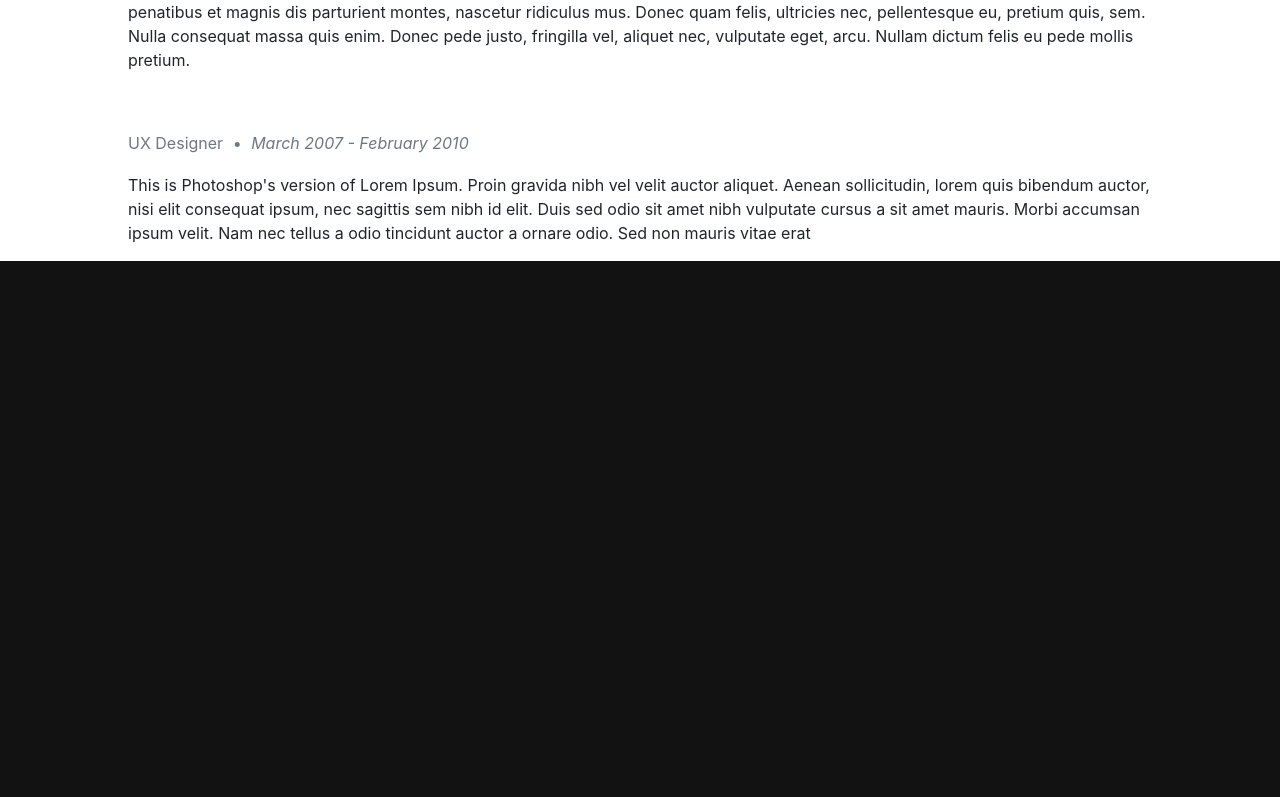
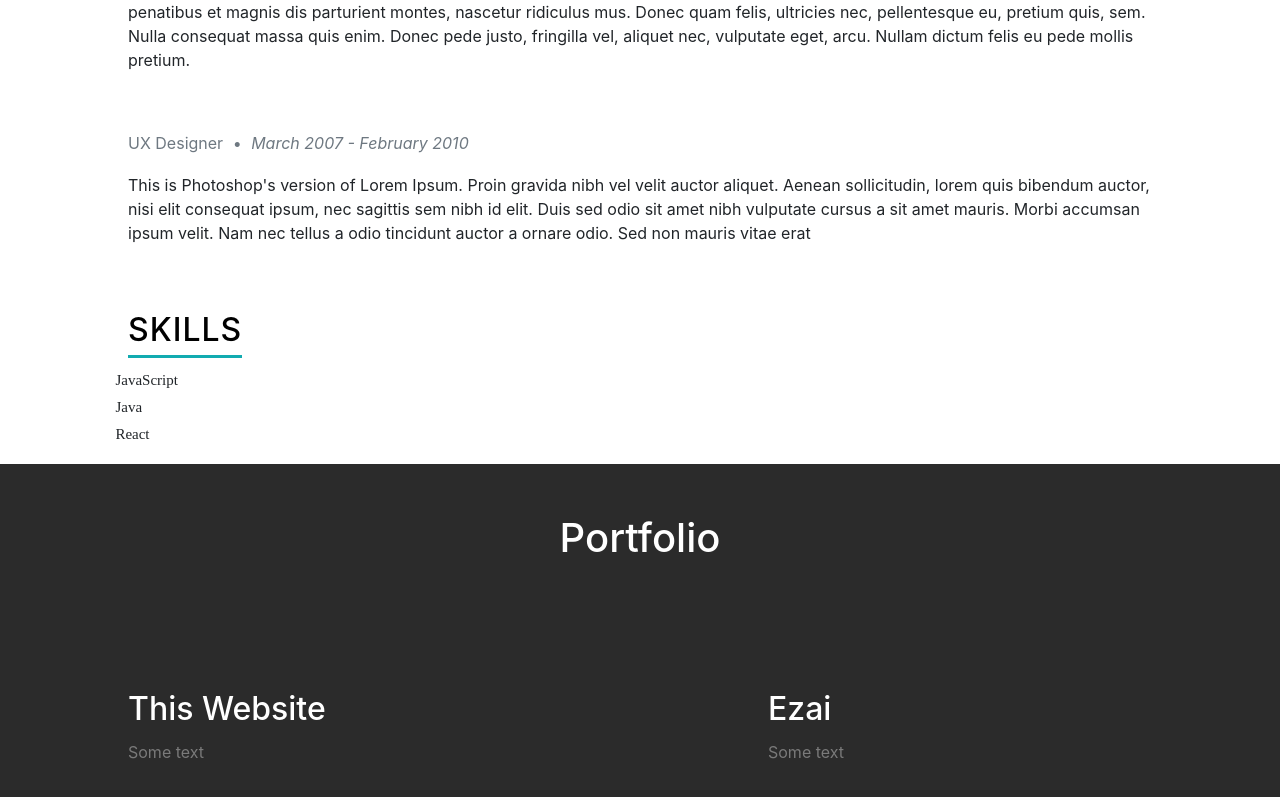
Before and after one commit to sebastianpenttinen/personalSite, a React (Create React App) app: page / in a window 1280 px wide. Shown: the part 1971-2768 px from the top of the page. Before the commit the page ends 2232 px from the top, so only its background shows below. Built offline with nearby package versions, Linux system fonts and the light colour scheme.

Commit message:
added portfolio & sticky navbar

```diff
--- a/src/components/Home.js
+++ b/src/components/Home.js
@@ -5,6 +5,8 @@ import { Welcome } from "./Welcome";
 import { About } from "./About";
 import { Education } from "./Education";
 import { Work } from "./Work";
+import { Skills } from "./Skills";
+import { Portfolio } from "./Portfolio";
 export class Home extends Component {
   static displayName = Home.name;
 
@@ -19,6 +21,8 @@ export class Home extends Component {
         <About />
         <Education />
         <Work />
+        <Skills />
+        <Portfolio />
       </div>
     );
   }
--- /dev/null
+++ b/src/components/Portfolio.js
@@ -0,0 +1,51 @@
+import React, { Component } from "react";
+
+const columnStyle = {
+  float: "left",
+  width: "50%",
+  padding: "10%",
+  background: "#2b2b2b"
+};
+
+const headingStyle = {
+  color: "#fff",
+  textAlign: "center",
+  paddingTop: "50px",
+  marginBottom: "0px"
+};
+
+const paragraphStyle = {
+  lineHeight: "30px",
+  color: "#7a7a7a"
+};
+
+const subHeading = {
+  color: "#fff"
+};
+export class Portfolio extends Component {
+  render() {
+    return (
+      <div style={{ background: "#2b2b2b" }}>
+        <h1 style={headingStyle}>Portfolio</h1>
+        <div>
+          <div style={columnStyle}>
+            <h2 style={subHeading}> This Website</h2>
+            <p style={paragraphStyle}> Some text</p>
+          </div>
+          <div style={columnStyle}>
+            <h2 style={subHeading}> Ezai</h2>
+            <p style={paragraphStyle}> Some text</p>
+          </div>
+          <div style={columnStyle}>
+            <h2 style={subHeading}> Yle-Crawler</h2>
+            <p style={paragraphStyle}> Some text</p>
+          </div>
+          <div style={columnStyle}>
+            <h2 style={subHeading}> Master Thesis</h2>
+            <p style={paragraphStyle}> Some text</p>
+          </div>
+        </div>
+      </div>
+    );
+  }
+}
--- a/src/index.css
+++ b/src/index.css
@@ -5,7 +5,12 @@
 .nav-link:hover {
   color: OrangeRed;
 }
-
+.nav {
+  position: -webkit-sticky;
+  position: sticky;
+  top: 0;
+  background-color: #121212;
+}
 h1 {
   color: #ffffff;
 }
```
